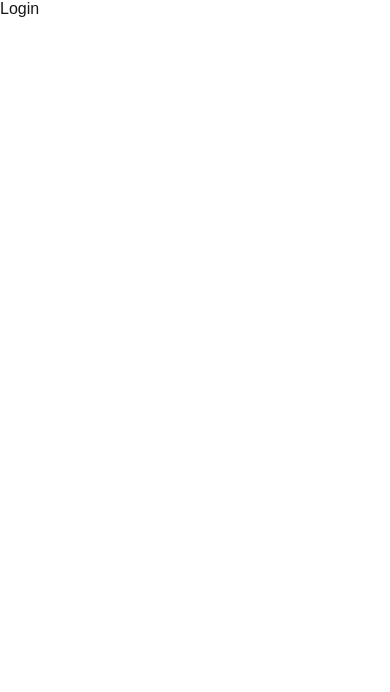
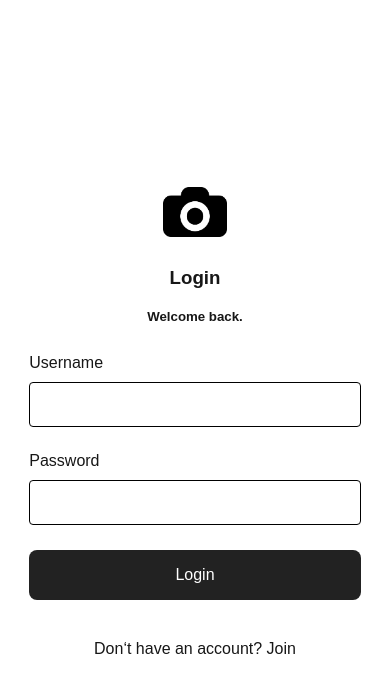
Before and after one commit to convexhull/imagex-nextjs-frontend, a Next.js app: page /login in a window 390 px wide. Shown: the top 692 px of the page. Built offline with nearby package versions, Linux system fonts and the light colour scheme.

Commit message:
Create /login functionality without error handling, using next-auth

```diff
--- /dev/null
+++ b/src/app/(auth)/login/Login.module.css
@@ -0,0 +1,86 @@
+.Login {
+  /* grid display for centering */
+  width: 40%;
+  margin: 0 auto;
+  min-width: 400px;
+}
+
+.container {
+  display: grid;
+  height: 100vh;
+  grid-template-columns: 1fr;
+  justify-content: center;
+  align-content: center;
+}
+
+.container__logo {
+  width: auto;
+  height: 50px;
+  margin-bottom: 30px;
+  text-align: center;
+}
+
+.container__logo img {
+  height: 100%;
+  width: auto;
+}
+
+.container__fbbtn {
+  margin-bottom: 30px;
+}
+
+.container__OR {
+  margin-bottom: 25px;
+  text-align: center;
+}
+
+.container__loginbtn {
+  margin-bottom: 40px;
+}
+
+.container__loginbtn--disabled {
+  cursor: wait;
+}
+
+.log-in {
+  margin-bottom: 20px;
+  text-align: center;
+}
+
+.wlcm-back {
+  margin-bottom: 30px;
+  text-align: center;
+}
+
+.Login input[type="text"],
+.Login input[type="password"] {
+  width: 100%;
+  height: 45px;
+  font-size: 20px;
+  padding: 0px 10px;
+}
+
+.login-form__input {
+  margin-bottom: 25px;
+}
+
+.login-form__password {
+  display: flex;
+}
+
+.login-form__password p:last-child {
+  margin-left: auto;
+}
+
+.container__signuplink {
+  text-align: center;
+}
+
+/******************************MEDIA QUERIES***************************/
+
+@media (max-width: 538px) {
+  .Login {
+    width: 85%;
+    min-width: initial;
+  }
+}
--- a/src/app/(auth)/login/page.tsx
+++ b/src/app/(auth)/login/page.tsx
@@ -1,5 +1,76 @@
+"use client";
+// Libs
+import Link from "next/link";
+import Form from "next/form";
+import { useActionState, useState } from "react";
+// Components
+import FormElement from "@/components/UI/FormElement/FormElement";
+import Button from "@/components/UI/Button/BlockButton/Button";
+// Actions
+import { loginUser } from "@/lib/actions";
+// Types
+import { LoginFormState } from "@/lib/types";
+// Styles
+import classes from "./Login.module.css";
+
 const Login = () => {
-  return <div>Login</div>;
+  const [email, setEmail] = useState("");
+  const [password, setPassword] = useState("");
+
+  const initState: LoginFormState = {
+    validationErrors: {},
+  };
+  const [state, formAction, loading] = useActionState(loginUser, initState);
+
+  return (
+    <div className={classes.Login}>
+      <div className={classes["container"]}>
+        <div className={classes["container__logo"]}>
+          <Link href="/">
+            <img src="/logo.png" alt="logo" />
+          </Link>
+        </div>
+        <h3 className={classes["log-in"]}>Login</h3>
+        <h5 className={classes["wlcm-back"]}>Welcome back.</h5>
+
+        <Form action={formAction} className={classes["login-form"]}>
+          <div className={classes["login-form__input"]}>
+            <FormElement
+              elementType="text"
+              label="Username"
+              name="email"
+              defaultValue={email}
+              onChange={(e) => setEmail(e.target.value)}
+              valid={state.validationErrors.email === undefined}
+              errorMsg={state.validationErrors.email?.join(", ")}
+            />
+          </div>
+
+          <div className={classes["login-form__input"]}>
+            <div className={classes["login-form__password"]}></div>
+            <FormElement
+              elementType="password"
+              label="Password"
+              name="password"
+              defaultValue={password}
+              onChange={(e) => setPassword(e.target.value)}
+              valid={state.validationErrors.password === undefined}
+              errorMsg={state.validationErrors.password?.join(", ")}
+            />
+          </div>
+
+          <div className={classes["container__loginbtn"]}>
+            <Button type="submit" theme="imagex-default" disabled={loading}>
+              {loading ? "..." : "Login"}
+            </Button>
+          </div>
+        </Form>
+        <p className={classes["container__signuplink"]}>
+          Don&lsquo;t have an account? <Link href="/signup">Join </Link>
+        </p>
+      </div>
+    </div>
+  );
 };
 
 export default Login;
--- /dev/null
+++ b/src/components/UI/Button/BlockButton/Button.module.css
@@ -0,0 +1,30 @@
+.Button {
+  display: block;
+  width: 100%;
+  padding: 1rem 0;
+  text-align: center;
+  text-decoration: none;
+  cursor: pointer;
+  border: none;
+  border-radius: 8px;
+}
+
+.facebook-btn {
+  background-color: #02cef1;
+}
+
+.facebook-btn:hover {
+  background-color: rgb(59, 241, 59);
+}
+
+.imagex-default-btn {
+  background-color: #222222;
+  color: white;
+  font-size: 1rem;
+}
+
+.imagex-default-btn:disabled {
+  background-color: rgb(236, 236, 236);
+  color: black;
+  cursor: not-allowed;
+}
--- /dev/null
+++ b/src/components/UI/Button/BlockButton/Button.tsx
@@ -0,0 +1,33 @@
+// Styles
+import classes from "./Button.module.css";
+
+type ButtonProps = {
+  theme: string;
+  clicked?: () => void;
+  disabled?: boolean;
+  children: React.ReactNode;
+  type?: "submit" | "reset" | "button";
+};
+
+const Button = ({ theme, clicked, disabled, children, type }: ButtonProps) => {
+  const elementClasses = [classes["Button"]];
+  if (theme === "facebook") {
+    elementClasses.push(classes["facebook-btn"]);
+  }
+  if (theme === "imagex-default") {
+    elementClasses.push(classes["imagex-default-btn"]);
+  }
+  return (
+    <button
+      type={type}
+      className={elementClasses.join(" ")}
+      onClick={clicked}
+      disabled={disabled}
+    >
+      {" "}
+      {children}{" "}
+    </button>
+  );
+};
+
+export default Button;
--- /dev/null
+++ b/src/components/UI/FormElement/FormElement.module.css
@@ -0,0 +1,37 @@
+.text-input {
+  width: 100%;
+}
+
+.text-input {
+  width: 100%;
+  height: 40px;
+  font-size: 20px;
+  padding: 0px 10px;
+  margin-top: 10px;
+  outline: none;
+  border: 1px solid black;
+  border-radius: 4px;
+}
+
+.text-input--invalid {
+  border-color: red;
+}
+
+.text-input__label {
+  color: inherit;
+}
+
+.text-input__label--invalid {
+  color: red;
+}
+
+.text-input__error-msg {
+  color: red;
+  font-size: 0.8rem;
+}
+
+.text-area {
+  height: 100%;
+  width: 100%;
+  padding: 10px;
+}
--- /dev/null
+++ b/src/components/UI/FormElement/FormElement.tsx
@@ -0,0 +1,137 @@
+// Library
+import { ChangeEvent } from "react";
+// Styles
+import classes from "./FormElement.module.css";
+
+type FormElementProps = {
+  valid?: boolean;
+  elementType: string;
+  label: string;
+  value?: string;
+  required?: boolean;
+  onChange?: (e: ChangeEvent<HTMLInputElement | HTMLTextAreaElement>) => void;
+  disabled?: boolean;
+  errorMsg?: string;
+  name: string;
+  defaultValue?: string;
+};
+
+const FormElement = ({
+  valid,
+  elementType,
+  label,
+  value,
+  defaultValue,
+  required,
+  onChange,
+  disabled,
+  errorMsg,
+  name,
+}: FormElementProps) => {
+  let inputElement = null;
+  const cssClasses = [classes["text-input"]];
+  const labelCssClasses = [classes["text-input__label"]];
+
+  if (!valid) {
+    cssClasses.push(classes["text-input--invalid"]);
+    labelCssClasses.push(classes["text-input__label--invalid"]);
+  }
+  switch (elementType) {
+    case "text":
+      inputElement = (
+        <>
+          <label className={labelCssClasses.join(" ")}>{label}</label>
+          <input
+            className={cssClasses.join(" ")}
+            type="text"
+            value={value}
+            required={required}
+            onChange={onChange}
+            disabled={disabled}
+            name={name}
+            defaultValue={defaultValue}
+          />
+          {!valid ? (
+            <p className={classes["text-input__error-msg"]}>{errorMsg}</p>
+          ) : null}
+        </>
+      );
+      break;
+    case "password":
+      inputElement = (
+        <>
+          <label className={labelCssClasses.join(" ")}>{label}</label>
+          <input
+            type="password"
+            className={cssClasses.join(" ")}
+            value={value}
+            required={required}
+            onChange={onChange}
+            disabled={disabled}
+            name={name}
+            defaultValue={defaultValue}
+          />
+          {!valid ? (
+            <p className={classes["text-input__error-msg"]}>{errorMsg}</p>
+          ) : null}
+        </>
+      );
+      break;
+    case "email":
+      inputElement = (
+        <>
+          <label className={labelCssClasses.join(" ")}>{label}</label>
+          <input
+            className={cssClasses.join(" ")}
+            type="email"
+            value={value}
+            required={required}
+            onChange={onChange}
+            disabled={disabled}
+            name={name}
+            defaultValue={defaultValue}
+          />
+          {!valid ? (
+            <p className={classes["text-input__error-msg"]}>{errorMsg}</p>
+          ) : null}
+        </>
+      );
+      break;
+    case "textarea":
+      cssClasses.push(classes["text-area"]);
+      inputElement = (
+        <>
+          <label className={labelCssClasses.join(" ")}>{label}</label>
+          <textarea
+            className={cssClasses.join(" ")}
+            value={value}
+            required={required}
+            onChange={onChange}
+            disabled={disabled}
+            name={name}
+            defaultValue={defaultValue}
+          />
+          {!valid ? (
+            <p className={classes["text-input__error-msg"]}>{errorMsg}</p>
+          ) : null}
+        </>
+      );
+      break;
+    default:
+      inputElement = (
+        <input
+          className={cssClasses.join(" ")}
+          type="text"
+          value={value}
+          required={required}
+          onChange={onChange}
+          disabled={disabled}
+          name={name}
+          defaultValue={defaultValue}
+        />
+      );
+  }
+  return inputElement;
+};
+
+export default FormElement;
--- /dev/null
+++ b/src/lib/actions.ts
@@ -0,0 +1,37 @@
+"use server";
+// Library
+import { redirect } from "next/navigation";
+import { z } from "zod";
+// Utils
+import { signIn } from "@/auth";
+import { loginFormSchema } from "./validation";
+// Types
+import { LoginFormState } from "./types";
+
+export const loginUser = async (
+  prevState: LoginFormState,
+  formData: FormData
+) => {
+  const loginData = {
+    email: formData.get("email"),
+    password: formData.get("password"),
+  };
+  try {
+    await loginFormSchema.parseAsync(loginData);
+    await signIn("credentials", { ...loginData, redirect: false });
+  } catch (e) {
+    if (e instanceof z.ZodError) {
+      const validationErrors = e.flatten().fieldErrors;
+      return {
+        ...prevState,
+        validationErrors,
+      };
+    }
+    return {
+      ...prevState,
+      validationErrors: {},
+    };
+  }
+  redirect("/");
+  // TODO: Toast/Notification for error/success etc.
+};
--- /dev/null
+++ b/src/lib/types.ts
@@ -0,0 +1,3 @@
+export type LoginFormState = {
+  validationErrors: Record<string, string[] | undefined>;
+};
--- /dev/null
+++ b/src/lib/validation.ts
@@ -0,0 +1,9 @@
+// Library
+import { z } from "zod";
+
+export const loginFormSchema = z
+  .object({
+    email: z.string().email(),
+    password: z.string().min(8).max(100),
+  })
+  .required();
```
Also changed, not shown: public/logo.png (added).
